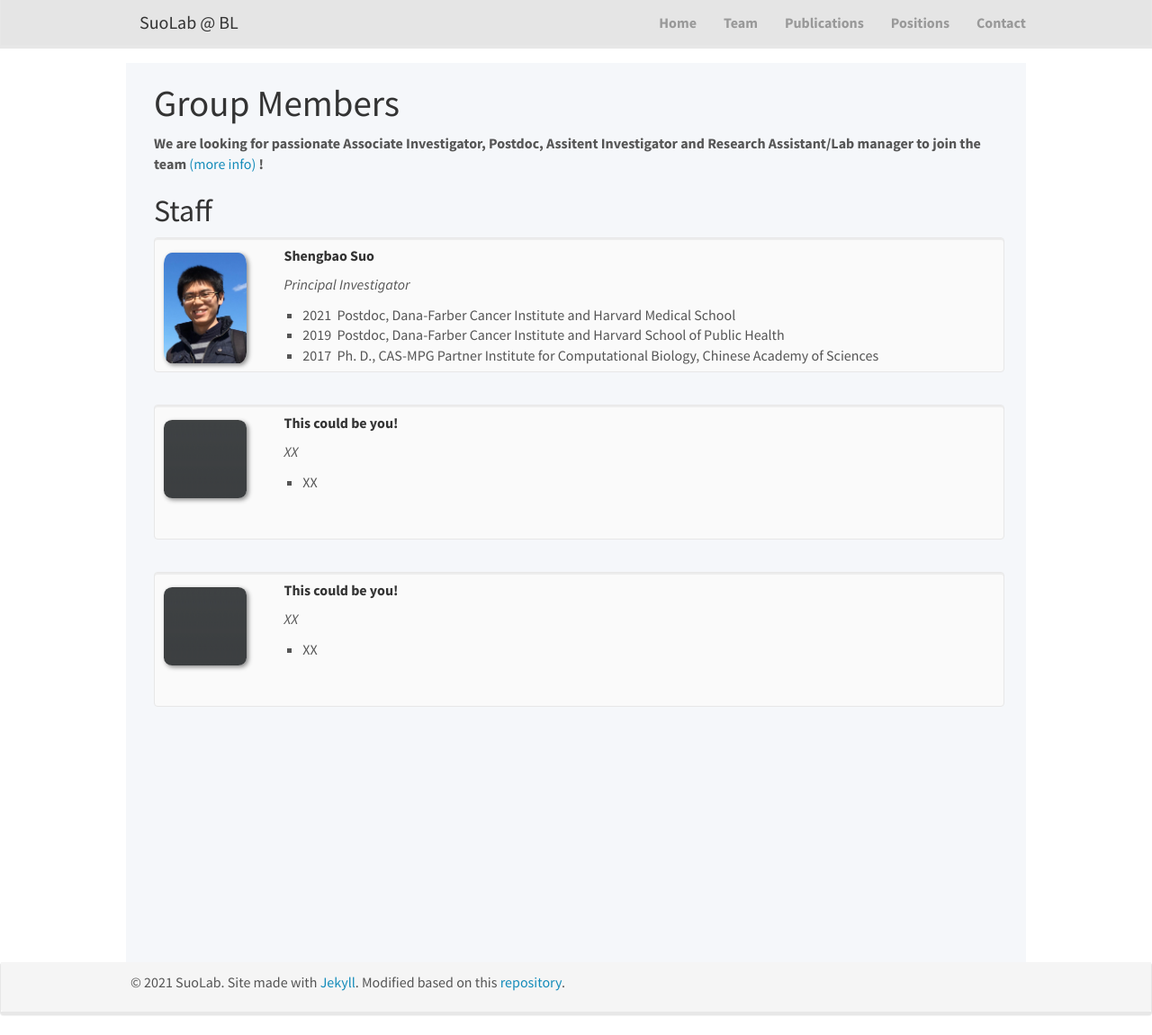
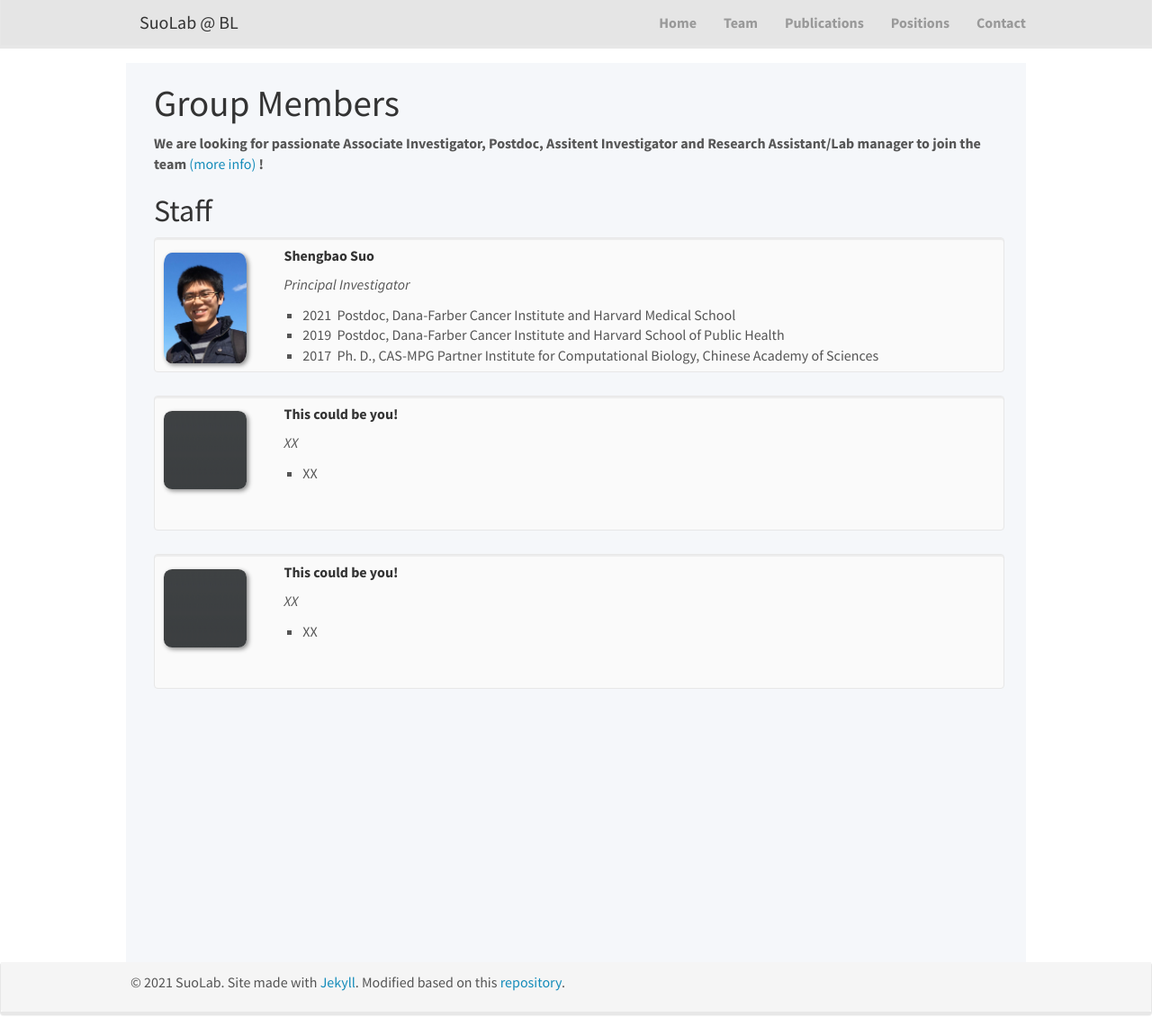
Before and after one commit to suoshengbao/suoshengbao.github.io, a Jekyll site: the page built from _pages/team.md, in a window 1280 px wide and 1151 px high. Shown: the whole window at 90% size. Built offline with Jekyll 4.4.1, drawn with Linux system fonts in a browser that asks for light colours; nearby versions of some CDN libraries.

Commit message:
Update team.md

```diff
--- a/_pages/team.md
+++ b/_pages/team.md
@@ -26,7 +26,7 @@
 </div>
 </div>
 
-<div style="padding-left: 0px; display:inline-block;margin-top:16px;">
+<div style="padding-left: 0px; display:inline-block;margin-top:6px;">
 <div class="well"  style="height: 150px; width: 945px">
 <img src="/images/teampic/dummy.png" width="10%" style="float: left;"/>
 <h5><strong>&nbsp;&nbsp;&nbsp;&nbsp;&nbsp;&nbsp;This could be you!<strong></h5>
@@ -37,7 +37,7 @@
 </div>
 </div>
 
-<div style="padding-left: 0px; display:inline-block;margin-top:16px;">
+<div style="padding-left: 0px; display:inline-block;margin-top:6px;">
 <div class="well"  style="height: 150px; width: 945px">
 <img src="/images/teampic/dummy.png" width="10%" style="float: left;"/>
 <h5><strong>&nbsp;&nbsp;&nbsp;&nbsp;&nbsp;&nbsp;This could be you!<strong></h5>
```
